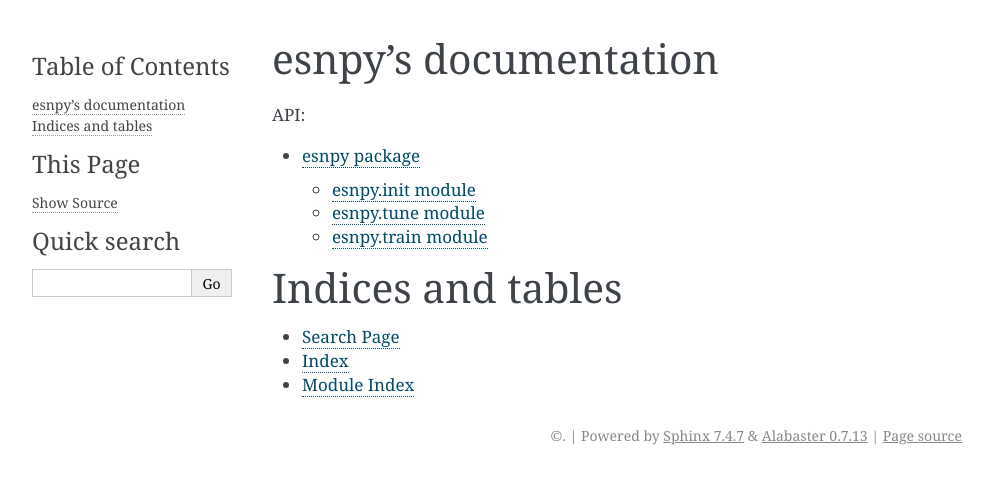
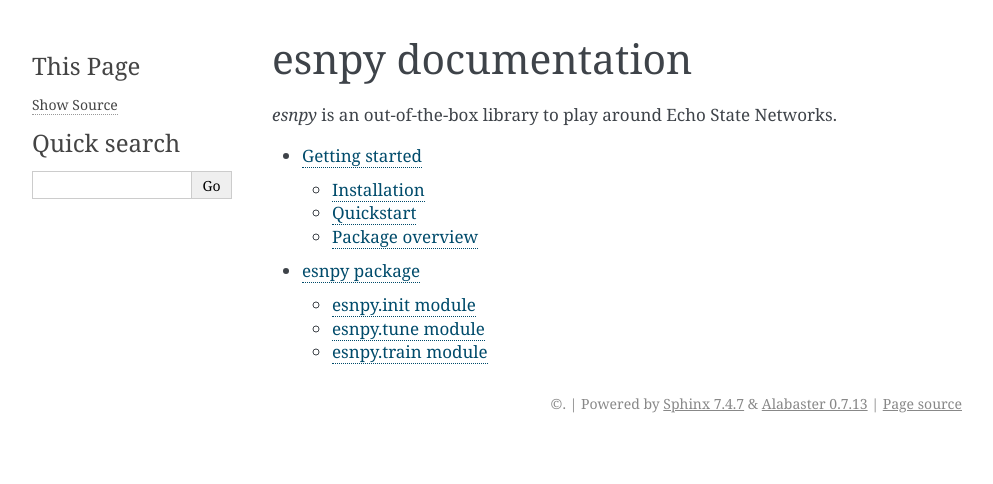
Before and after one commit to NiziL/esnpy, a Sphinx documentation site: the page built from docs/index.rst, in a window 1280 px wide. Shown: the top 484 px of the page, without its empty margins (148-1141 px from the left). Built offline with Sphinx 7.4.7, drawn with Linux system fonts in a browser that asks for light colours.

Commit message:
:memo: add getting started section from readme into sphinx doc

```diff
--- a/docs/index.rst
+++ b/docs/index.rst
@@ -1,16 +1,10 @@
-esnpy's documentation
-=====================
+esnpy documentation
+===================
+
+`esnpy` is an out-of-the-box library to play around Echo State Networks.
 
 .. toctree::
-   :maxdepth: 2
-   :caption: API:
+   :maxdepth: 3
 
+   getting-started
    esnpy
-
-
-Indices and tables
-==================
-
-* :ref:`search`
-* :ref:`genindex`
-* :ref:`modindex`
```
Also changed, not shown: docs/getting-started.rst (added, +71 -0 lines), docs/esnpy.rst (line endings or trailing spaces).
